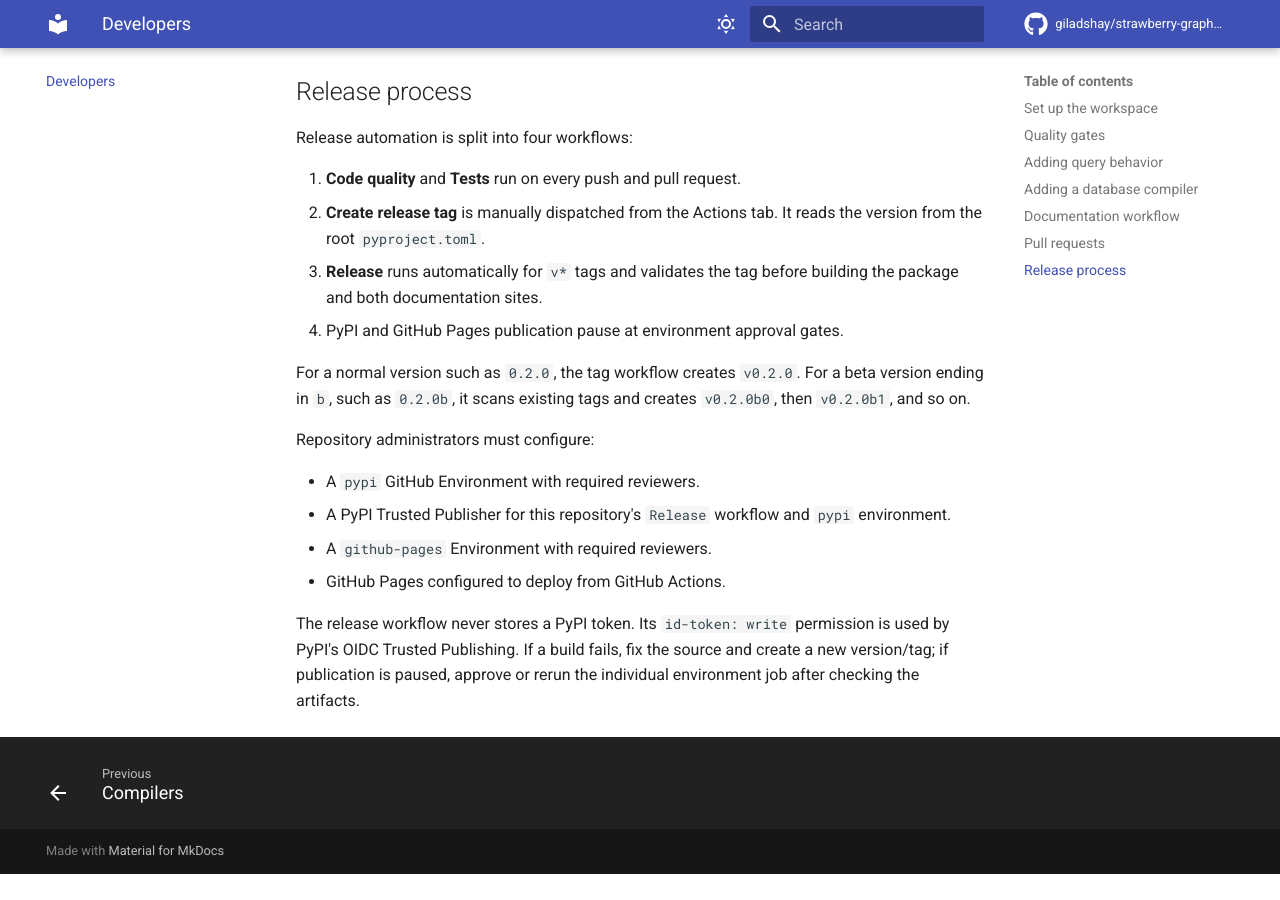
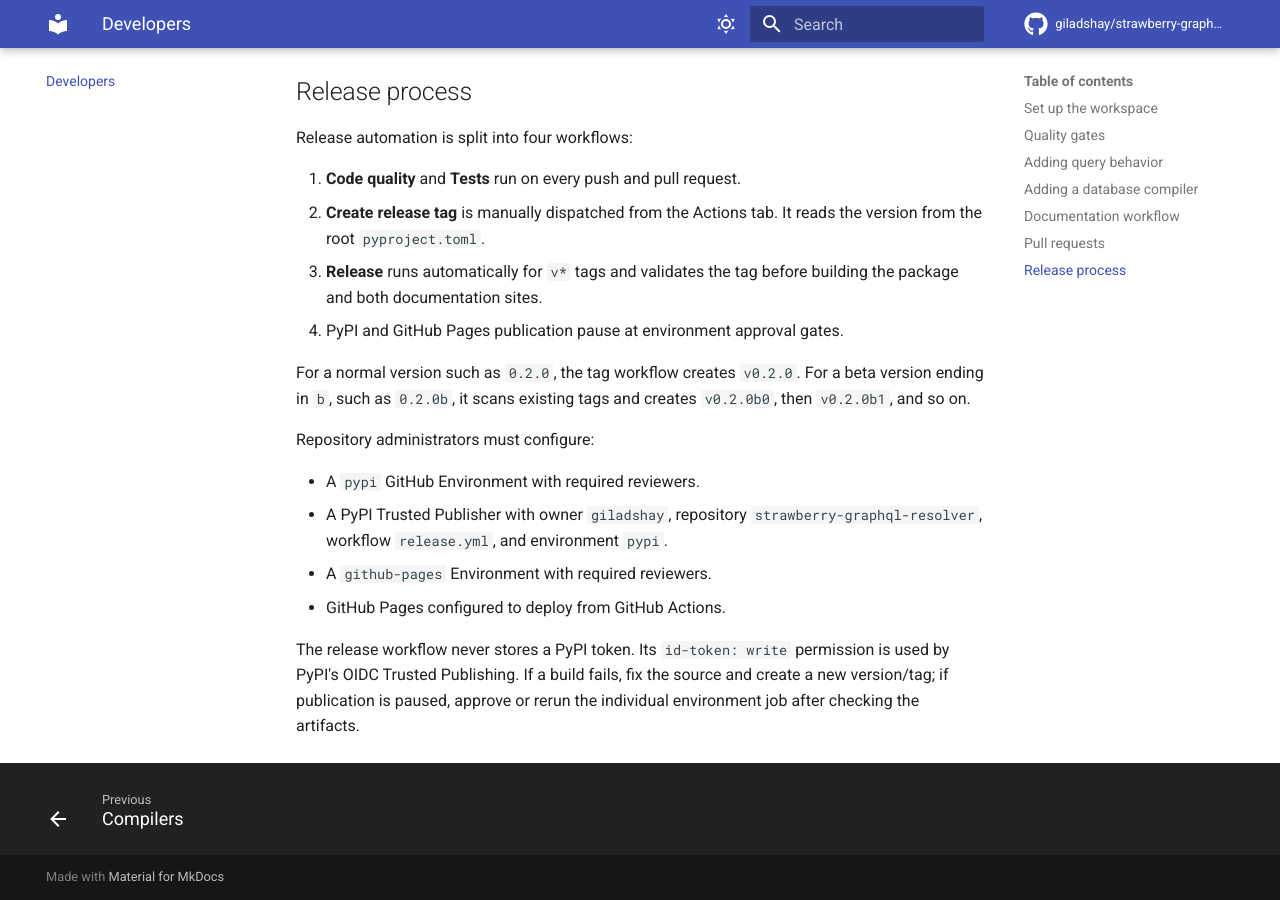
Before and after one commit to giladshay/strawberry-graphql-resolver, an MkDocs documentation site: the page built from docs/developers.md, in a window 1280 px wide and 900 px high, scrolled down 1782 px. Built offline with MkDocs 1.6.1 and Material for MkDocs 9.7.7, drawn with Linux system fonts in a browser that asks for light colours; comment, search, counter and statistics services are not loaded; before the commit the page ends 2656 px from its top, so only the background shows below that.

Commit message:
Update release docs

```diff
--- a/docs/developers.md
+++ b/docs/developers.md
@@ -86,8 +86,9 @@ creates `v0.2.0b0`, then `v0.2.0b1`, and so on.
 Repository administrators must configure:
 
 - A `pypi` GitHub Environment with required reviewers.
-- A PyPI Trusted Publisher for this repository's `Release` workflow and
-  `pypi` environment.
+- A PyPI Trusted Publisher with owner `giladshay`, repository
+   `strawberry-graphql-resolver`, workflow `release.yml`, and environment
+   `pypi`.
 - A `github-pages` Environment with required reviewers.
 - GitHub Pages configured to deploy from GitHub Actions.
 
```
